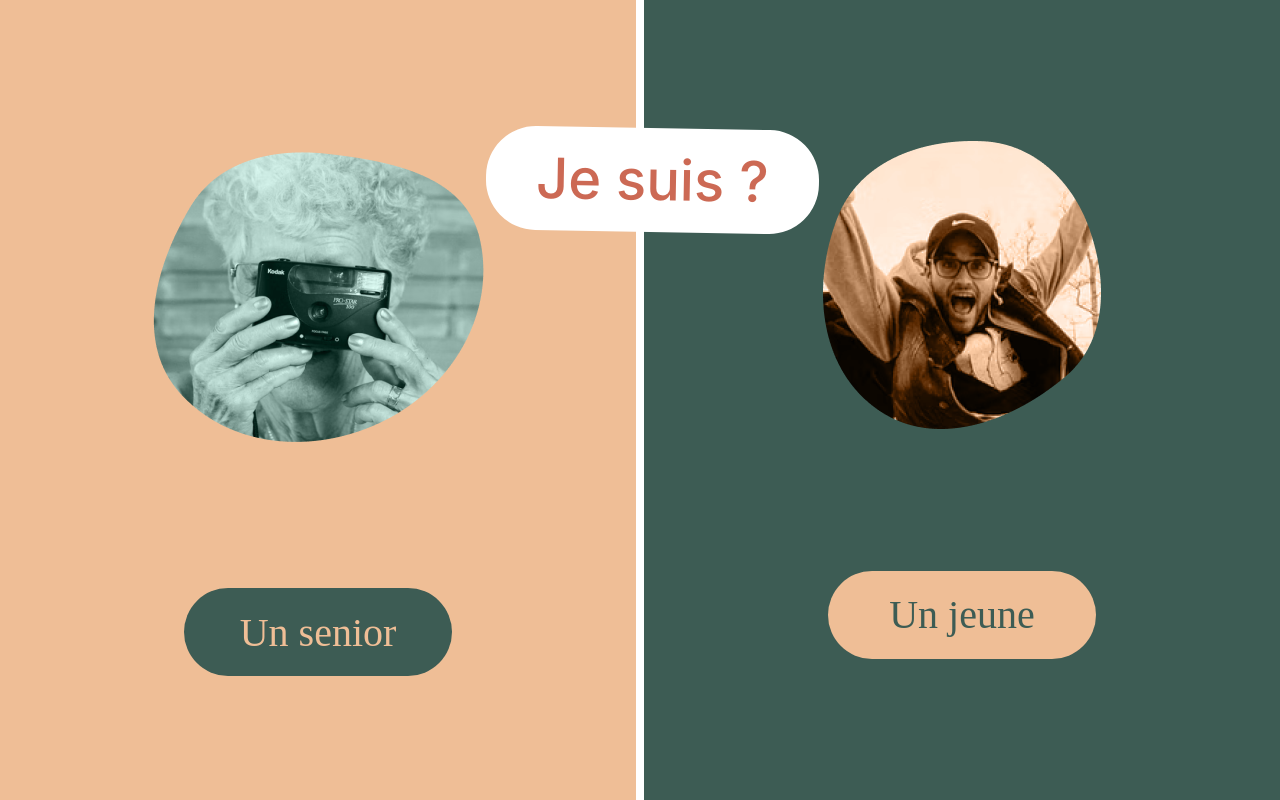
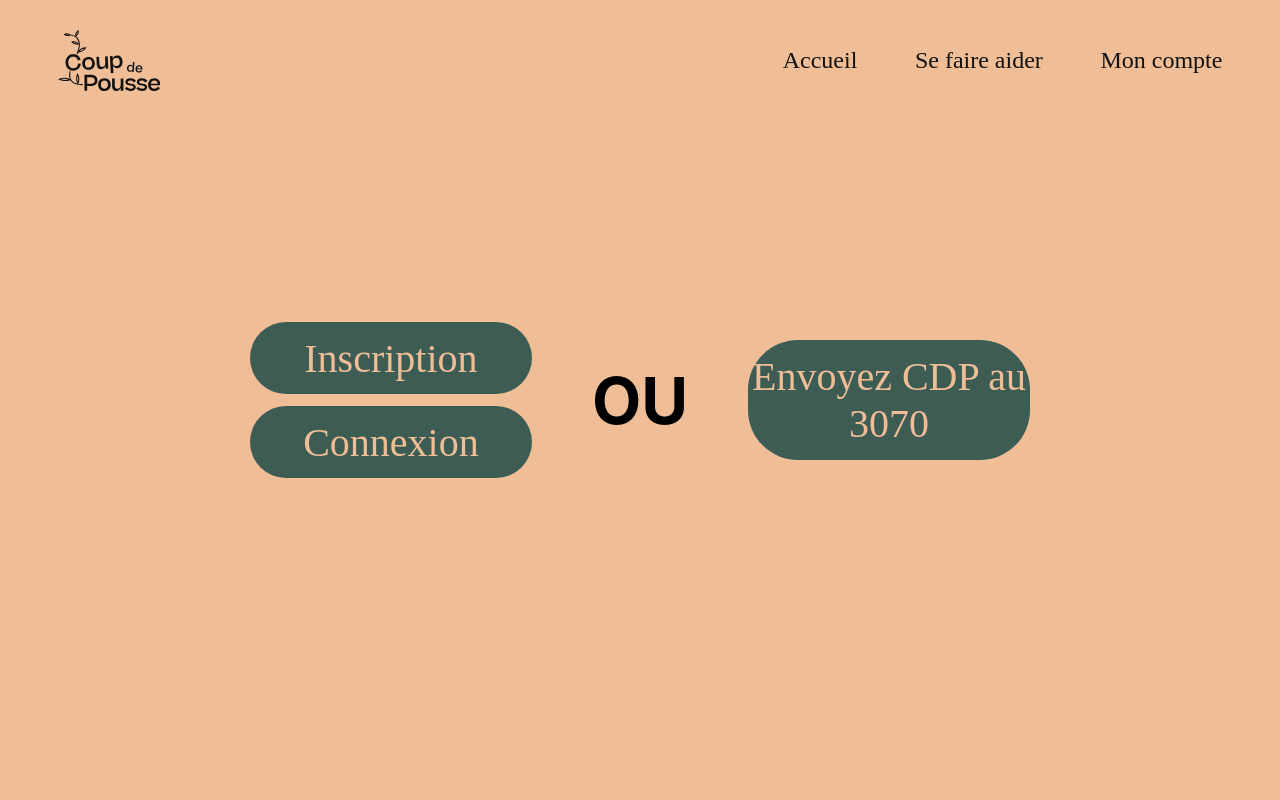
Before and after one commit to YannQuillard/coupdepousse-front, a React (Create React App) app: page / in a window 1280 px wide. Built offline with nearby package versions, Linux system fonts and the light colour scheme.

Commit message:
old & young menus

```diff
--- a/src/App.tsx
+++ b/src/App.tsx
@@ -7,11 +7,13 @@ import Connexion from './pages/Connexion/Connexion';
 import Young_Mission from './pages/Yong_Mission/Young_Mission';
 import Mission_Card from './components/Mission_card/Mission_card';
 import Home from './pages/Home';
+import YoungMenu from './pages/Menu/OldMenu/OldMenu'
 
 function App() {
   return (
     <div className="App">
-      <Router>
+      <YoungMenu></YoungMenu>
+      {/* <Router>
         <Routes>
           <Route path="/" element={< Home/>} />
           <Route path="/signup" element={< Inscription/>} />
@@ -19,7 +21,7 @@ function App() {
           <Route path="/missions" element={< Young_Mission/>} />
           <Route path="/missioncard" element={< Mission_Card/>} />
         </Routes>
-      </Router>
+      </Router> */}
     </div>
   );
 }
--- a/src/components/Header/Header.css
+++ b/src/components/Header/Header.css
@@ -4,7 +4,7 @@
 	justify-content: space-between;
 	align-items: center;
 	width: 100%;
-	position: absolute;
+	/* position: absolute; */
 	height: 15vmin;
 }
 
--- /dev/null
+++ b/src/components/menu/MenuButton/MenuButton.css
@@ -0,0 +1,26 @@
+.MenuButton{
+	width: 22vw;
+	height: 9vh;
+	border-radius: 50px;
+	display: flex;
+	justify-content: center;
+	align-items: center;
+	margin: 1.5vh 0;
+
+	font-size: 5vh;
+	font-weight: 500;
+}
+
+.MenuButton:hover{
+	cursor: pointer;
+}
+
+.yellowButton{
+	background: var(--color-primary-2);
+	color: var(--color-primary-1);
+}
+
+.greenButton{
+	background: var(--color-primary-1);
+	color: var(--color-primary-2);
+}
--- /dev/null
+++ b/src/components/menu/MenuButton/MenuButton.tsx
@@ -0,0 +1,13 @@
+import React, { useState } from 'react';
+import "./MenuButton.css"
+
+const MenuButton = (props: any) => {
+	return (
+		<a
+			className={`MenuButton ${props.buttonColor}`} href="#">
+				{props.buttontext}
+		</a>
+	);
+}
+
+export default MenuButton;
--- /dev/null
+++ b/src/pages/Menu/OldMenu/OldMenu.css
@@ -0,0 +1,37 @@
+.OldMenuContainer{
+	width: 100vw;
+	height: 100vh;
+	background: var(--color-primary-2);
+	overflow: hidden;
+}
+
+.ButtonsContainer{
+	height: 70vh;
+	display: flex;
+	flex-direction: row;
+	align-items: center;
+	justify-content: space-evenly;
+	margin: 0 190px;
+
+}
+
+.OldMenuChoice{
+	font-size: 8vh;
+	font-weight: 700;
+}
+
+.ConnectByNum{
+	width: 22vw;
+	height: 15vh;
+	border-radius: 50px;
+	display: flex;
+	justify-content: center;
+	align-items: center;
+	margin: 1.5vh 0;
+	background: var(--color-primary-1);
+	color: var(--color-primary-2);
+	text-align: center;
+
+	font-size: 5vh;
+	font-weight: 500;
+}
--- /dev/null
+++ b/src/pages/Menu/OldMenu/OldMenu.tsx
@@ -0,0 +1,23 @@
+import React, { useState } from 'react';
+import "./OldMenu.css"
+import '../../../App.css';
+import Header from "../../../components/Header/Header"
+import MenuButton from '../../../components/menu/MenuButton/MenuButton';
+
+const OldMenu = (props: any) => {
+	return (
+		<div className="OldMenuContainer">
+			<Header color="Black"/>
+			<div className='ButtonsContainer'>
+				<div>
+				<MenuButton buttonColor="greenButton" buttontext="Inscription"/>
+				<MenuButton buttonColor="greenButton" buttontext="Connexion"/>
+				</div>
+				<span className="OldMenuChoice">OU</span>
+				<a className="ConnectByNum">Envoyez CDP au 3070</a>
+			</div>
+		</div>
+	);
+}
+
+export default OldMenu;
--- /dev/null
+++ b/src/pages/Menu/YoungMenu/YoungMenu.css
@@ -0,0 +1,15 @@
+.YoungMenuContainer{
+	width: 100vw;
+	height: 100vh;
+	background: #3D5C54;
+	overflow: hidden;
+}
+
+.ButtonsContainer{
+	height: 70vh;
+	display: flex;
+	flex-direction: column;
+	align-items: center;
+	justify-content: center;
+
+}
```
Also changed, not shown: src/pages/Menu/YoungMenu/YoungMenu.tsx (added, +19 -0 lines).
